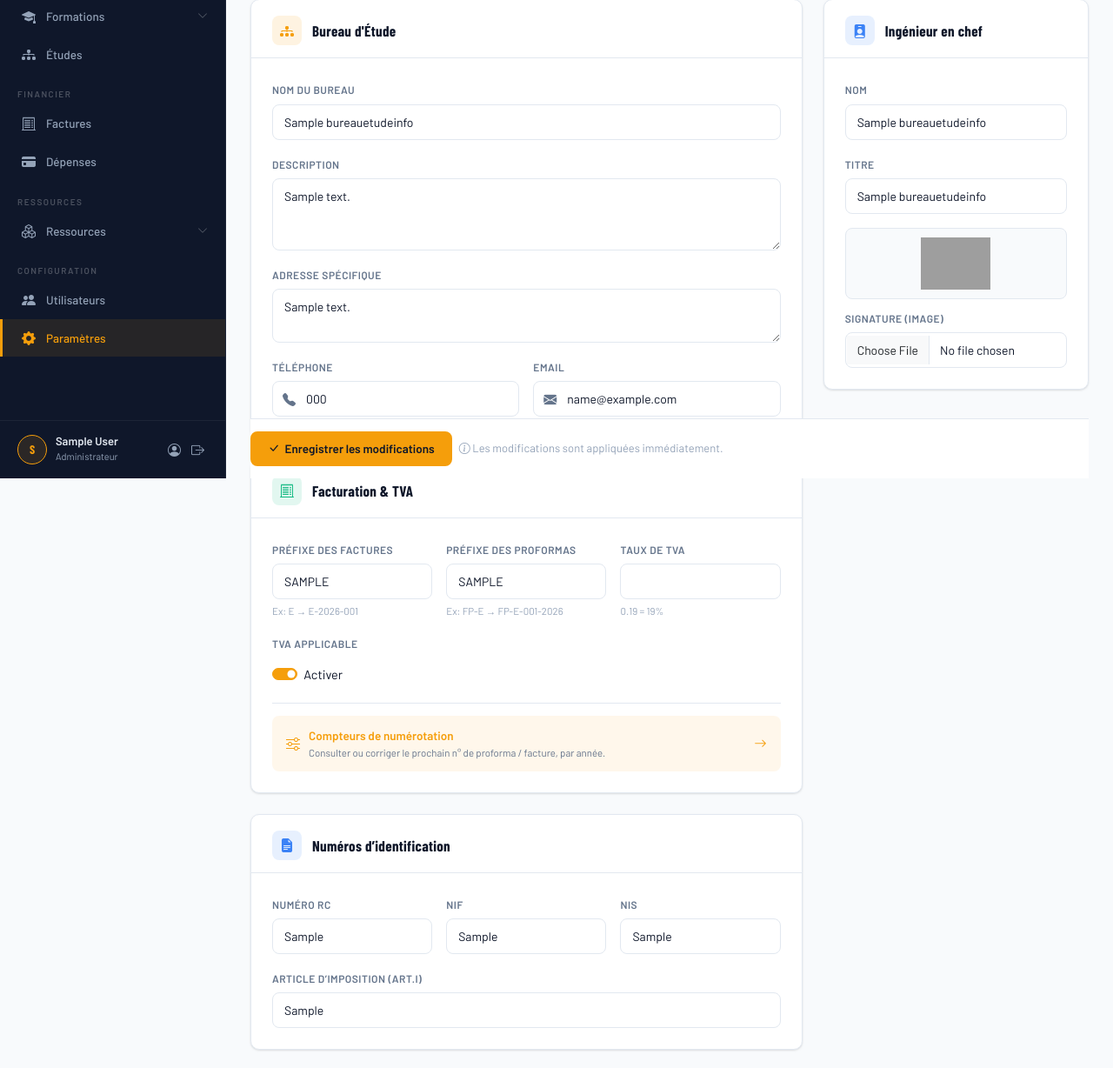
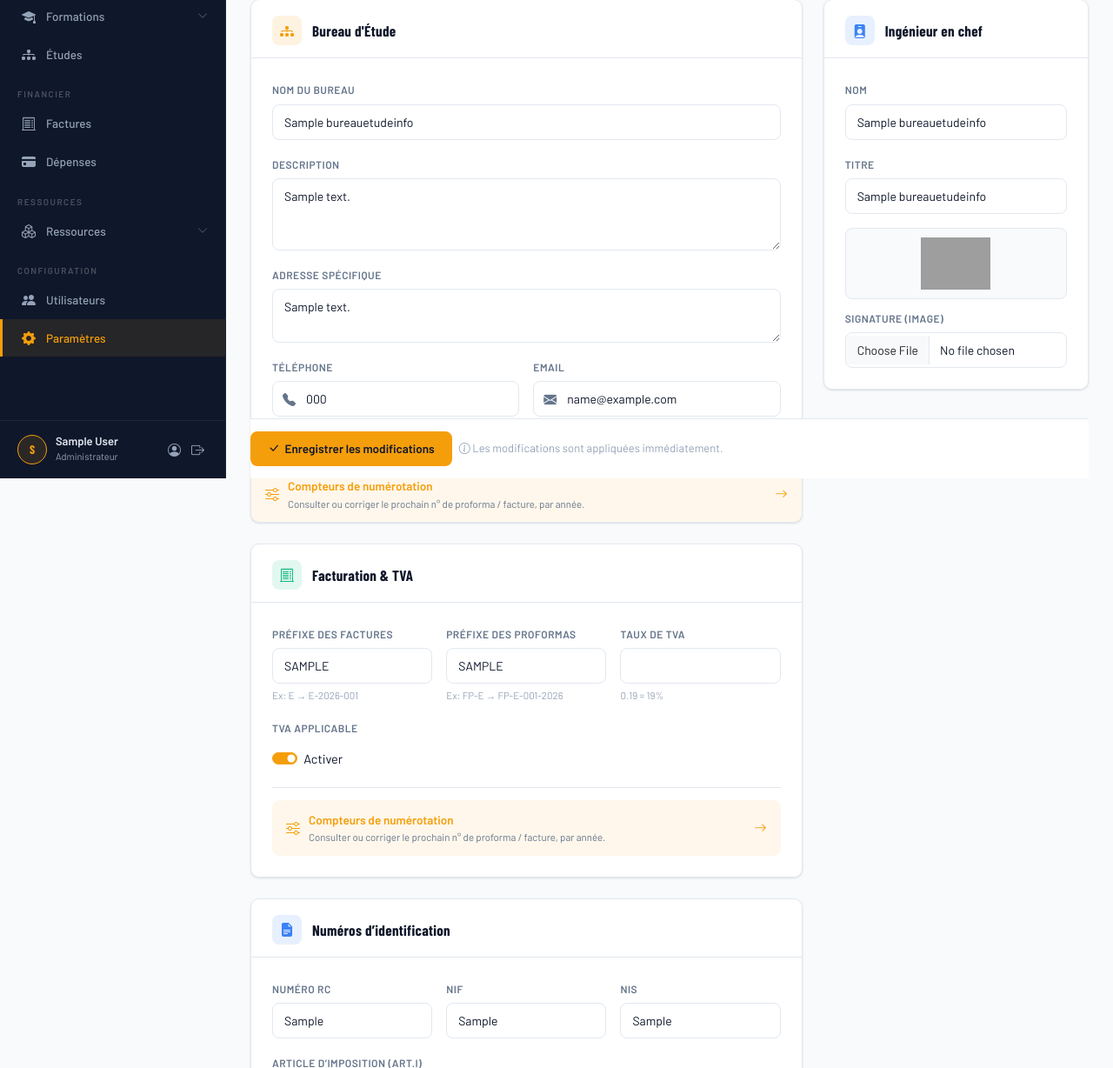
Before and after one commit to yahiaAlg/industrial_safety_invoicing_webapp, a Django app: page /core/bureau-info/ in a window 1280 px wide. Shown: the part 250-1478 px from the top of the page at 87% size. Run offline with Django 4.2, Linux system fonts and the light colour scheme; a user stored in the database is signed in; tables that the repository leaves empty hold one stand-in row (values such as "Sample post"); parts of the project's set-up code (start-up, migrations or seed data) failed here and were passed over; grey boxes are pictures that could not be loaded.

Commit message:
feat: Add quick access link for invoice numbering counters in settings

```diff
--- a/templates/core/settings_base.html
+++ b/templates/core/settings_base.html
@@ -511,6 +511,21 @@
               </div>
             </div>
           </div>
+
+                      <!-- Quick access: invoice numbering counters -->
+            <div style="margin-top:18px;padding-top:14px;border-top:1px solid var(--card-border);">
+              <a href="{% url 'financial:invoice_sequence_list' %}"
+                 style="display:flex;align-items:center;justify-content:space-between;gap:12px;padding:12px 16px;border-radius:8px;background:rgba(245,158,11,.08);text-decoration:none;">
+                <span style="display:flex;align-items:center;gap:10px;">
+                  <i class="bi bi-sliders" style="color:var(--accent);font-size:16px;"></i>
+                  <span>
+                    <span style="display:block;font-size:13.5px;font-weight:600;color:var(--accent);">Compteurs de numérotation</span>
+                    <span style="display:block;font-size:11.5px;color:var(--text-muted);">Consulter ou corriger le prochain n° de proforma / facture, par année.</span>
+                  </span>
+                </span>
+                <i class="bi bi-arrow-right" style="color:var(--accent);"></i>
+              </a>
+            </div>
         </div>
 
         <!-- Invoicing -->
```
